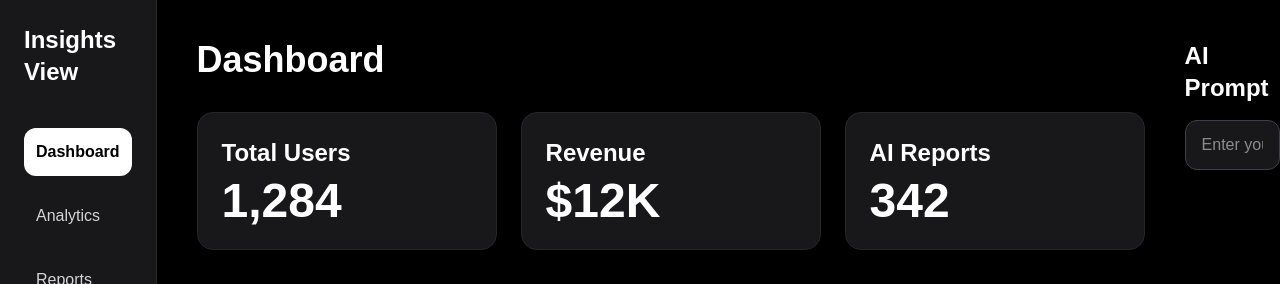
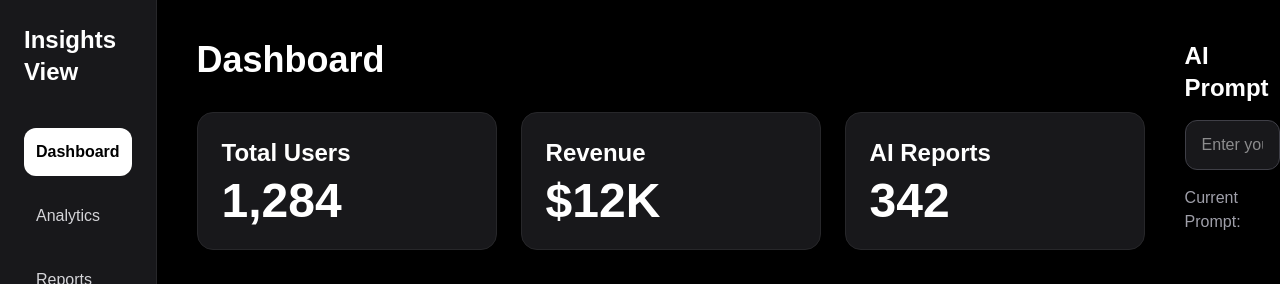
Before and after one commit to atomnoid/InsightsView-AI, a Next.js app in the folder insights-view/: page / in a window 1280 px wide. Shown: the top 284 px of the page. Built offline with nearby package versions, Linux system fonts and the light colour scheme.

Commit message:
added live preview for current prompt

```diff
--- a/insights-view/app/page.tsx
+++ b/insights-view/app/page.tsx
@@ -101,6 +101,7 @@ export default function Home() {
           onChange={(e) => setPrompt(e.target.value)}
           className="w-full max-w-xl bg-zinc-900 border border-zinc-700 rounded-xl px-4 py-3 outline-none"
         />
+        <p className="mt-4 text-zinc-400">Current Prompt: {prompt}</p>
       </div>
     </div>
   );
```
